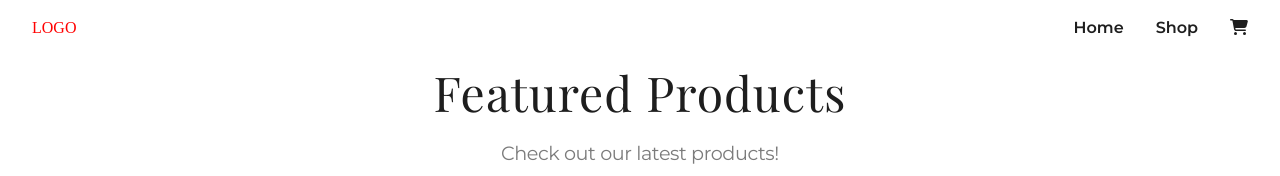
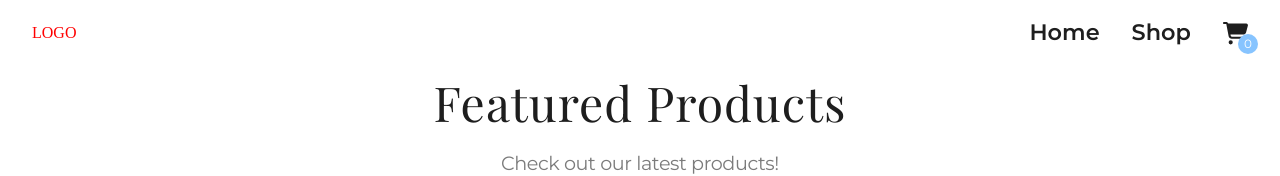
Before and after one commit to maleckyy/e-commerce-shop, a Vue app: page / in a window 1280 px wide. Shown: the top 176 px of the page. Built offline with nearby package versions, Linux system fonts and the light colour scheme; no server answers.

Commit message:
cart items counter

```diff
--- a/src/components/NavbarComp.vue
+++ b/src/components/NavbarComp.vue
@@ -9,8 +9,13 @@
         <router-link class="hover-underline-animation" to="/">Shop</router-link>
       </li>
       <li>
-        <router-link to="/cart">
+        <router-link to="/cart" class="cart-item">
           <font-awesome-icon class="icon" icon="fa-solid fa-cart-shopping" />
+          <div class="counter">
+            <p>
+              {{ itemsCount }}
+            </p>
+          </div>
         </router-link>
       </li>
     </ul>
@@ -18,7 +23,23 @@
 </template>
 
 <script>
-export default {};
+export default {
+  computed: {
+    itemsCount() {
+      const count = this.$store.getters.getCartItemsCount;
+      if (count > 9) {
+        return "9+";
+      } else {
+        return count;
+      }
+    },
+  },
+  watch: {
+    itemsCount(newValue, _) {
+      console.log(newValue);
+    },
+  },
+};
 </script>
 
 <style scoped>
@@ -41,6 +62,7 @@ ul {
 li {
   font-family: var(--font-mont);
   font-weight: 600;
+  font-size: 1.4rem;
 }
 a {
   text-decoration: none;
@@ -58,6 +80,35 @@ div.logo {
 }
 .icon:hover {
   transform: scale(1.1);
+}
+.cart-item {
+  position: relative;
+  display: flex;
+  align-items: center;
+  justify-content: center;
+}
+.counter {
+  background-color: var(--color-blue);
+  font-family: var(--font-mont);
+  font-weight: 400;
+  position: absolute;
+  right: -10px;
+  bottom: -10px;
+  width: 20px;
+  height: 20px;
+  border-radius: 50%;
+  padding: 3px;
+  font-size: 12px;
+  color: var(--color-white);
+  display: flex;
+  align-items: center;
+  justify-content: center;
+}
+.counter > p {
+  padding: 1rem;
+}
+.active {
+  animation: pulse 1s ease-in;
 }
 
 .hover-underline-animation {
@@ -93,4 +144,16 @@ div.logo {
     font-size: 0.8rem;
   }
 }
+
+@keyframes pulse {
+  0% {
+    transform: scale(1);
+  }
+  50% {
+    transform: scale(1.2);
+  }
+  100% {
+    transform: scale(1);
+  }
+}
 </style>
--- a/src/store.js
+++ b/src/store.js
@@ -34,6 +34,9 @@ const store = createStore({
     getCartItems(state) {
       return state.cart;
     },
+    getCartItemsCount(state) {
+      return state.cart.length;
+    },
   },
 });
 
```
